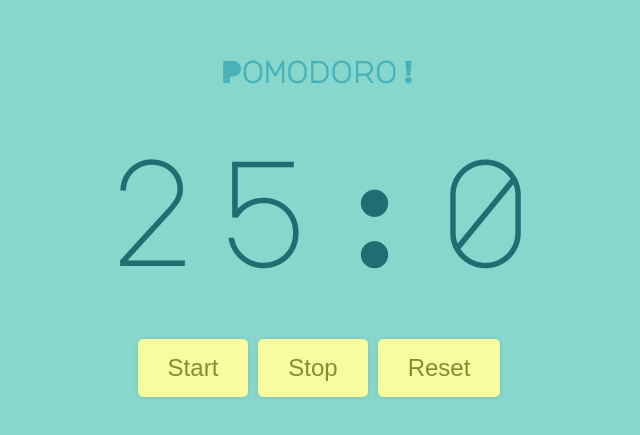
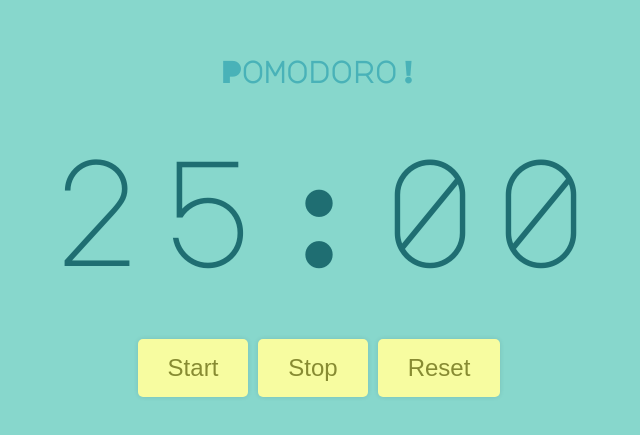
Before and after one commit to mrin2810/01-pomodoro-timer, a React (Create React App) app: page / in a window 1280 px wide. Shown: the part 177-612 px from the top of the page, without its empty margins (321-961 px from the left). Built offline with nearby package versions, Linux system fonts and the light colour scheme.

Commit message:
Created helper function to pad the timer digits

```diff
--- a/src/App.js
+++ b/src/App.js
@@ -1,12 +1,16 @@
 import React, { useState } from 'react';
 import './App.css';
+
+function padTime(number, len = 2, char = '0') {
+  return number.toString().padStart(len, char);
+}
 
 export default function App() {
 
   const [timeLeft, setTimeLeft] = useState(25*60);
 
-  const minutes = Math.floor(timeLeft / 60);
-  const seconds = (timeLeft - (minutes*60));
+  const minutes = padTime(Math.floor(timeLeft / 60));
+  const seconds = padTime(timeLeft - (minutes*60));
 
   return (
     <div className="app">
```
